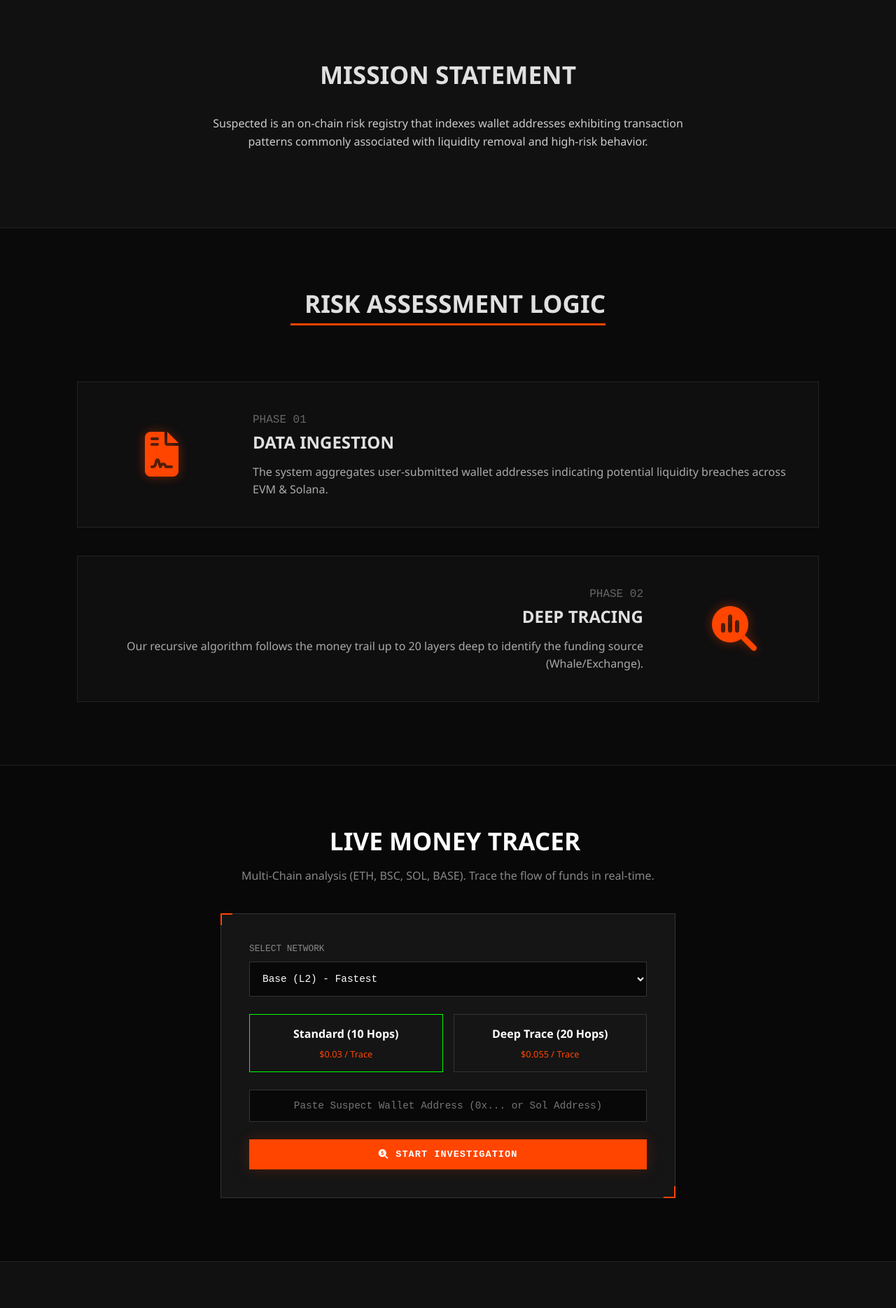
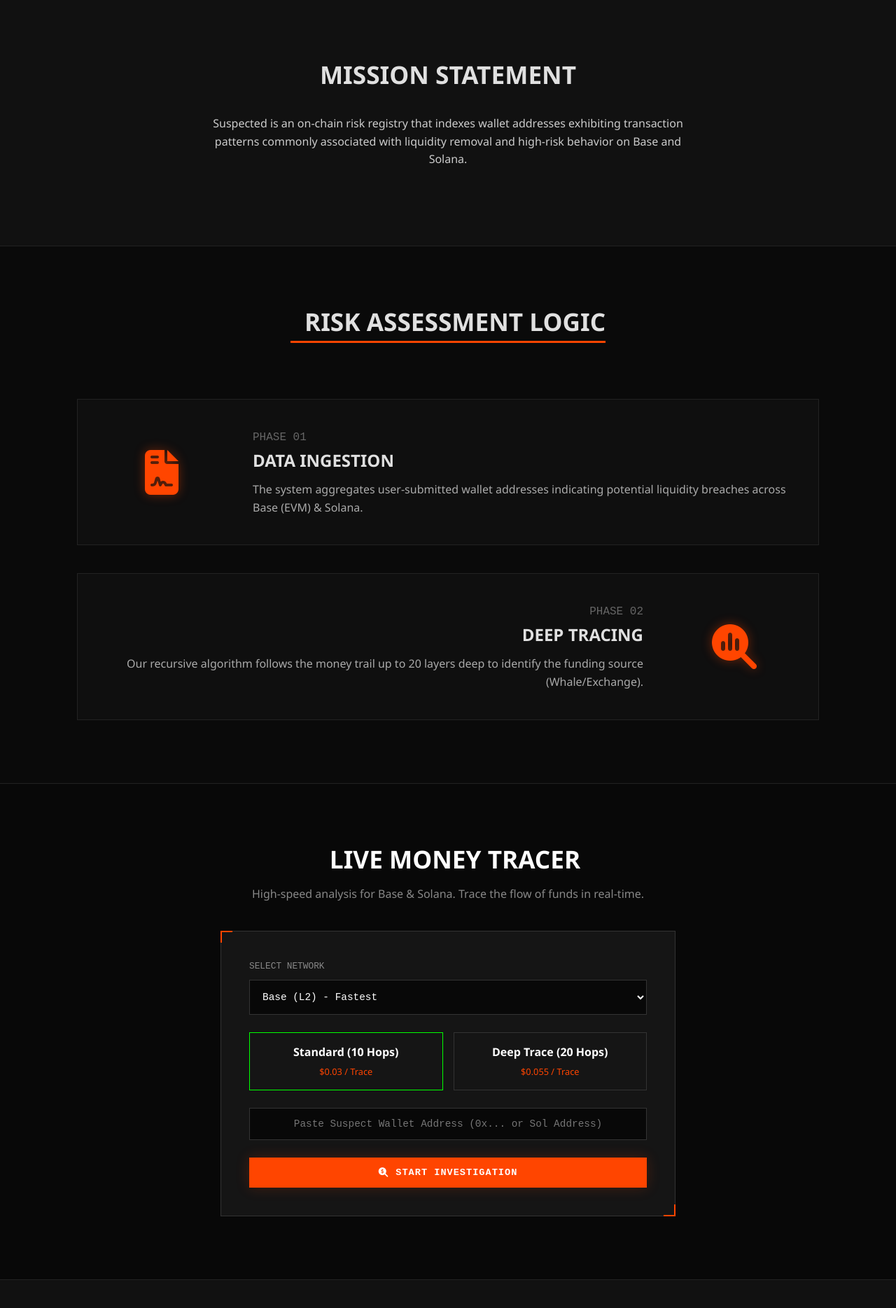
Before and after one commit to fresh-user1/Suspected, a Flask app: page / in a window 1280 px wide. Shown: the part 801-2670 px from the top of the page at 70% size. Run offline with Flask 3, Linux system fonts and the light colour scheme.

Commit message:
Refine content and network options for Base and Solana
Updated text to focus on Base and Solana ecosystems and modified network selection options.

```diff
--- a/templates/index.html
+++ b/templates/index.html
@@ -147,6 +147,7 @@
             width: 130px; height: 130px; border-radius: 50%;
             border: 3px solid var(--hazard-orange); object-fit: cover; background: #000; padding: 4px;
         }
+        /* Custom row styles for tiers */
         .zigzag-row.tier-5-row { border: 1px solid var(--alert-red); box-shadow: inset 0 0 50px rgba(255, 0, 0, 0.1); }
         .zigzag-row.tier-5-row .tier-avatar-large { border-color: var(--alert-red); }
         .step-icon-large { font-size: 4rem; color: var(--hazard-orange); text-shadow: 0 0 15px rgba(255,69,0,0.4); }
@@ -274,7 +275,7 @@
                 <h1 class="hero-title reveal">Suspected</h1>
                 <h2 class="hero-subtitle reveal">On-Chain Risk Registry & Multi-Chain Analysis</h2>
                 <p class="hero-disclaimer reveal">
-                    Aggregating verifiable on-chain anomalies. Now supporting ETH, BSC, Solana, & Base tracing.
+                    Aggregating verifiable on-chain anomalies. Focused on Base and Solana Ecosystems.
                 </p>
                 <div class="cta-row reveal">
                     <a href="#investigator" class="btn btn-primary"><i class="fa-solid fa-magnifying-glass-dollar"></i> Start Investigation</a>
@@ -294,7 +295,7 @@
             <div class="container text-center reveal">
                 <h2 class="section-title" style="border: none; padding: 0; display: inline-block;">Mission Statement</h2>
                 <p class="section-desc" style="margin: 20px auto; color: #ccc;">
-                    Suspected is an on-chain risk registry that indexes wallet addresses exhibiting transaction patterns commonly associated with liquidity removal and high-risk behavior.
+                    Suspected is an on-chain risk registry that indexes wallet addresses exhibiting transaction patterns commonly associated with liquidity removal and high-risk behavior on Base and Solana.
                 </p>
             </div>
         </section>
@@ -311,7 +312,7 @@
                         <div class="zigzag-content">
                             <span style="font-family: var(--font-mono); color: #666;">PHASE 01</span>
                             <h3 style="font-size: 1.5rem; margin-bottom: 10px; text-transform: uppercase;">Data Ingestion</h3>
-                            <p style="color: #aaa;">The system aggregates user-submitted wallet addresses indicating potential liquidity breaches across EVM & Solana.</p>
+                            <p style="color: #aaa;">The system aggregates user-submitted wallet addresses indicating potential liquidity breaches across Base (EVM) & Solana.</p>
                         </div>
                     </div>
                     <div class="zigzag-row reveal">
@@ -330,7 +331,7 @@
             <div class="container">
                 <div class="text-center reveal">
                     <h2 class="section-title" style="border: none; color: #fff;">Live Money Tracer</h2>
-                    <p style="color: #888;">Multi-Chain analysis (ETH, BSC, SOL, BASE). Trace the flow of funds in real-time.</p>
+                    <p style="color: #888;">High-speed analysis for Base & Solana. Trace the flow of funds in real-time.</p>
                 </div>
 
                 <div class="form-container-box reveal" style="margin-top: 40px;">
@@ -338,8 +339,6 @@
                         <label class="form-label">SELECT NETWORK</label>
                         <select id="chainSelect" class="form-control" style="height: 50px;">
                             <option value="base">Base (L2) - Fastest</option>
-                            <option value="ethereum">Ethereum (ETH) - Premium</option>
-                            <option value="bsc">Binance Smart Chain (BSC)</option>
                             <option value="solana">Solana (SOL)</option>
                         </select>
                     </div>
@@ -382,19 +381,49 @@
                     <h2 class="section-title" style="border: none; display: inline-block; border-bottom: 3px solid var(--hazard-orange); padding-bottom: 10px;">Severity Classifications</h2>
                 </div>
                 <div class="zigzag-container">
+
                     <div class="zigzag-row reveal">
                         <div class="zigzag-visual"><img src="https://robohash.org/tier1?set=set3&bgset=bg2" alt="Avatar" class="tier-avatar-large"></div>
                         <div class="zigzag-content">
                             <h3 style="font-size: 1.4rem; text-transform: uppercase;">Tier 1 — Low Risk</h3>
                             <div style="color: var(--cctv-green); font-family: var(--font-mono);">IMPACT: &lt; $5,000</div>
+                            <p style="color: #aaa; margin-top: 5px;">Minor anomalies, likely test transactions.</p>
                         </div>
                     </div>
+
+                    <div class="zigzag-row reveal">
+                        <div class="zigzag-visual"><img src="https://robohash.org/tier2?set=set3&bgset=bg2" alt="Avatar" class="tier-avatar-large"></div>
+                        <div class="zigzag-content">
+                            <h3 style="font-size: 1.4rem; text-transform: uppercase;">Tier 2 — Moderate</h3>
+                            <div style="color: var(--data-blue); font-family: var(--font-mono);">IMPACT: $5,000 - $20,000</div>
+                            <p style="color: #aaa; margin-top: 5px;">Suspicious liquidity pooling patterns.</p>
+                        </div>
+                    </div>
+
+                    <div class="zigzag-row reveal">
+                        <div class="zigzag-visual"><img src="https://robohash.org/tier3?set=set3&bgset=bg2" alt="Avatar" class="tier-avatar-large"></div>
+                        <div class="zigzag-content">
+                            <h3 style="font-size: 1.4rem; text-transform: uppercase;">Tier 3 — High</h3>
+                            <div style="color: #FFD700; font-family: var(--font-mono);">IMPACT: $20,000 - $100,000</div>
+                            <p style="color: #aaa; margin-top: 5px;">Confirmed bridge manipulation.</p>
+                        </div>
+                    </div>
+
+                    <div class="zigzag-row reveal">
+                        <div class="zigzag-visual"><img src="https://robohash.org/tier4?set=set3&bgset=bg2" alt="Avatar" class="tier-avatar-large"></div>
+                        <div class="zigzag-content">
+                            <h3 style="font-size: 1.4rem; text-transform: uppercase;">Tier 4 — Severe</h3>
+                            <div style="color: var(--hazard-orange); font-family: var(--font-mono);">IMPACT: $100,000 - $1M</div>
+                            <p style="color: #aaa; margin-top: 5px;">Connected to known drainer wallets.</p>
+                        </div>
+                    </div>
+
                     <div class="zigzag-row tier-5-row reveal">
                         <div class="zigzag-visual"><img src="https://robohash.org/tier5?set=set3&bgset=bg2" alt="Avatar" class="tier-avatar-large"></div>
                         <div class="zigzag-content">
                             <h3 style="font-size: 1.4rem; text-transform: uppercase; color: var(--alert-red);">Tier 5 — Critical Risk</h3>
                             <div style="color: var(--alert-red); font-family: var(--font-mono); font-weight: bold;">IMPACT: &gt; $1,000,000</div>
-                            <p style="color: #aaa;">Statistical risk assessment indicates massive liquidity extraction.</p>
+                            <p style="color: #aaa; margin-top: 5px;">Statistical risk assessment indicates massive liquidity extraction.</p>
                         </div>
                     </div>
                 </div>
@@ -465,7 +494,10 @@
                         <div style="display: flex; gap: 20px; flex-wrap: wrap;">
                             <div class="form-group" style="flex: 1; min-width: 200px;">
                                 <label class="form-label">NETWORK</label>
-                                <select class="form-control"><option>Ethereum</option><option>Base</option><option>BSC</option><option>Solana</option></select>
+                                <select class="form-control">
+                                    <option value="base">Base</option>
+                                    <option value="solana">Solana</option>
+                                </select>
                             </div>
                             <div class="form-group" style="flex: 1; min-width: 200px;">
                                 <label class="form-label">EST. IMPACT (USD)</label>
@@ -474,7 +506,7 @@
                         </div>
                         <div class="form-group">
                             <label class="form-label">EVIDENCE (TX HASH)</label>
-                            <input type="url" class="form-control" placeholder="https://etherscan.io/tx/..." required>
+                            <input type="url" class="form-control" placeholder="https://basescan.org/tx/..." required>
                         </div>
                         <button type="submit" class="btn btn-primary" style="width: 100%; justify-content: center;">
                             <i class="fa-solid fa-file-arrow-up"></i> Submit for Analysis
@@ -630,11 +662,18 @@
                 return;
             }
 
-            // Define Explorer URL base
+            // MODIFIED: Only handle Base and Solana
             let explorerUrl;
-            if(chain === 'solana') explorerUrl = `https://solscan.io/account/`;
-            else if(chain === 'bsc') explorerUrl = `https://bscscan.com/address/`;
-            else explorerUrl = `https://basescan.org/address/`;
+            let amountDisplay;
+
+            if(chain === 'solana') {
+                explorerUrl = `https://solscan.io/account/`;
+                amountDisplay = 'SOL';
+            } else {
+                // Default to Base
+                explorerUrl = `https://basescan.org/address/`;
+                amountDisplay = 'ETH';
+            }
 
             data.forEach((step) => {
                 if(step.info) {
@@ -646,7 +685,6 @@
                         </div>`;
                 } else {
                     // Normal Step
-                    let amountDisplay = chain === 'solana' ? 'SOL' : 'ETH/BNB';
                     let amountVal = typeof step.amount === 'number' ? step.amount.toFixed(4) : step.amount;
 
                     log.innerHTML += `
```
